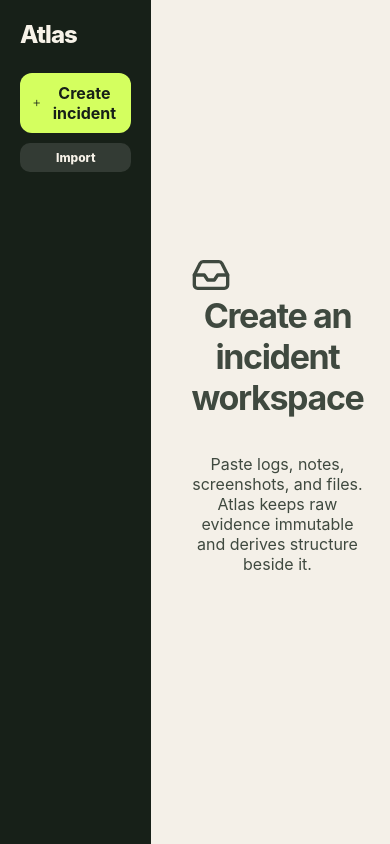
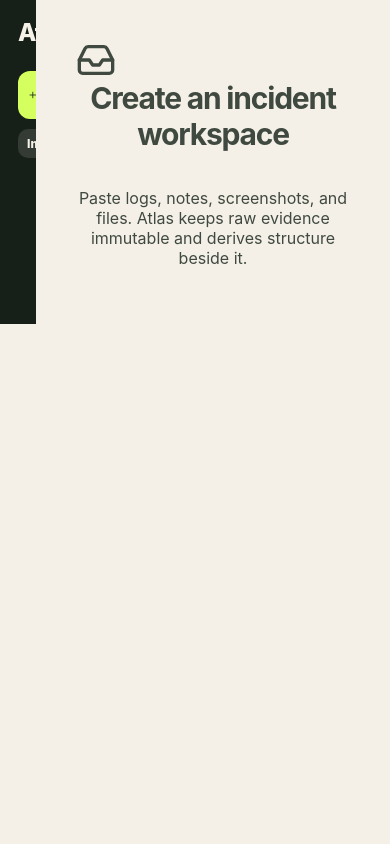
Before and after one commit to lutefd/atlas, a React (Vite) app in the folder apps/desktop/: page / in a window 390 px wide. Built offline with nearby package versions, Linux system fonts and the light colour scheme.

Commit message:
fix(layout): improve desktop responsiveness

```diff
--- a/apps/desktop/src/styles.css
+++ b/apps/desktop/src/styles.css
@@ -15,6 +15,7 @@
 }
 body {
 	margin: 0;
+	overflow: hidden;
 }
 button,
 input,
@@ -28,13 +29,22 @@
 }
 .shell {
 	display: grid;
-	grid-template-columns: 250px minmax(460px, 1fr) 360px;
-	min-height: 100vh;
+	grid-template-columns: clamp(220px, 18vw, 250px) minmax(0, 1fr) clamp(
+			320px,
+			26vw,
+			360px
+		);
+	grid-template-areas: "sidebar center right";
+	height: 100vh;
+	min-width: 0;
 }
 .sidebar {
+	grid-area: sidebar;
 	background: #172018;
 	color: #f7f2e8;
 	padding: 20px;
+	overflow: auto;
+	min-width: 0;
 }
 .brand {
 	font-size: 24px;
@@ -161,9 +171,10 @@
 	outline-offset: 2px;
 }
 .center {
+	grid-area: center;
 	padding: 28px;
 	overflow: auto;
-	max-height: 100vh;
+	min-width: 0;
 }
 h1 {
 	margin: 0 0 20px;
@@ -171,14 +182,17 @@
 	letter-spacing: -0.04em;
 }
 .incident-header {
-	display: flex;
+	display: grid;
+	grid-template-columns: minmax(0, 1fr) auto;
 	align-items: start;
-	justify-content: space-between;
 	gap: 16px;
 }
+.incident-header h1 {
+	overflow-wrap: anywhere;
+}
 .header-actions {
-	display: flex;
-	flex-wrap: wrap;
+	display: grid;
+	grid-template-columns: repeat(2, max-content);
 	justify-content: flex-end;
 	gap: 8px;
 }
@@ -231,6 +245,7 @@
 }
 .actions {
 	display: flex;
+	flex-wrap: wrap;
 	align-items: center;
 	gap: 10px;
 	margin-top: 12px;
@@ -403,11 +418,12 @@
 	background: rgba(23, 32, 24, 0.16);
 }
 .right {
+	grid-area: right;
 	background: #ebe4d7;
 	border-left: 1px solid #d8d0c1;
 	padding: 20px;
 	overflow: auto;
-	max-height: 100vh;
+	min-width: 0;
 }
 .panel {
 	background: rgba(255, 250, 240, 0.7);
@@ -709,9 +725,75 @@
 	color: #6f766d;
 	font-size: 12px;
 }
+@media (max-width: 1360px) {
+	.shell {
+		grid-template-columns: 220px minmax(0, 1fr) 320px;
+	}
+	.center,
+	.right,
+	.sidebar {
+		padding: 18px;
+	}
+	h1 {
+		font-size: 30px;
+	}
+	.primary,
+	.actions button,
+	.tag-input button,
+	.secondary {
+		gap: 6px;
+		padding: 8px 10px;
+		font-size: 13px;
+	}
+	.header-actions {
+		grid-template-columns: 1fr;
+	}
+	.header-actions .secondary {
+		justify-content: center;
+	}
+}
+
+@media (max-width: 1180px) {
+	.shell {
+		grid-template-columns: 220px minmax(0, 1fr);
+		grid-template-areas:
+			"sidebar center"
+			"sidebar right";
+		overflow: auto;
+	}
+	body {
+		overflow: auto;
+	}
+	.sidebar {
+		position: sticky;
+		top: 0;
+		height: 100vh;
+	}
+	.right {
+		border-left: 0;
+		border-top: 1px solid #d8d0c1;
+	}
+}
+
 @media (max-width: 980px) {
 	.shell {
 		grid-template-columns: 1fr;
+		grid-template-areas:
+			"sidebar"
+			"center"
+			"right";
+		height: auto;
+	}
+	.sidebar {
+		position: static;
+		height: auto;
+	}
+	.incident-header {
+		grid-template-columns: 1fr;
+	}
+	.header-actions {
+		grid-template-columns: repeat(2, minmax(0, 1fr));
+		justify-content: stretch;
 	}
 	.sidebar,
 	.right {
```
